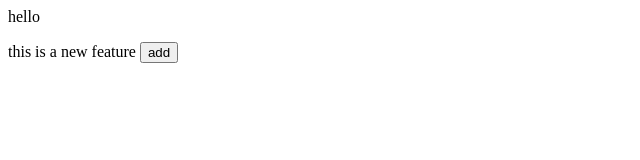
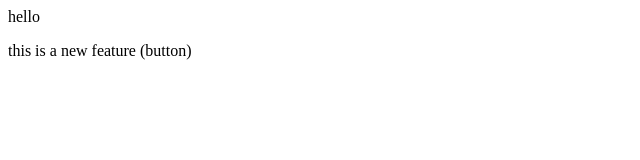
Before and after one commit to vinay-vkg/localrepo, a plain HTML site: page index.html in a window 1280 px wide. Shown: the full height of the page, 0-640 px from the left. Drawn offline with Linux system fonts and the light colour scheme.

```diff
--- a/index.html
+++ b/index.html
@@ -1,2 +1,2 @@
 <p>hello</p>
-<p>this is a new feature <button>add</button></p>
+<p>this is a new feature (button)</p>
```
